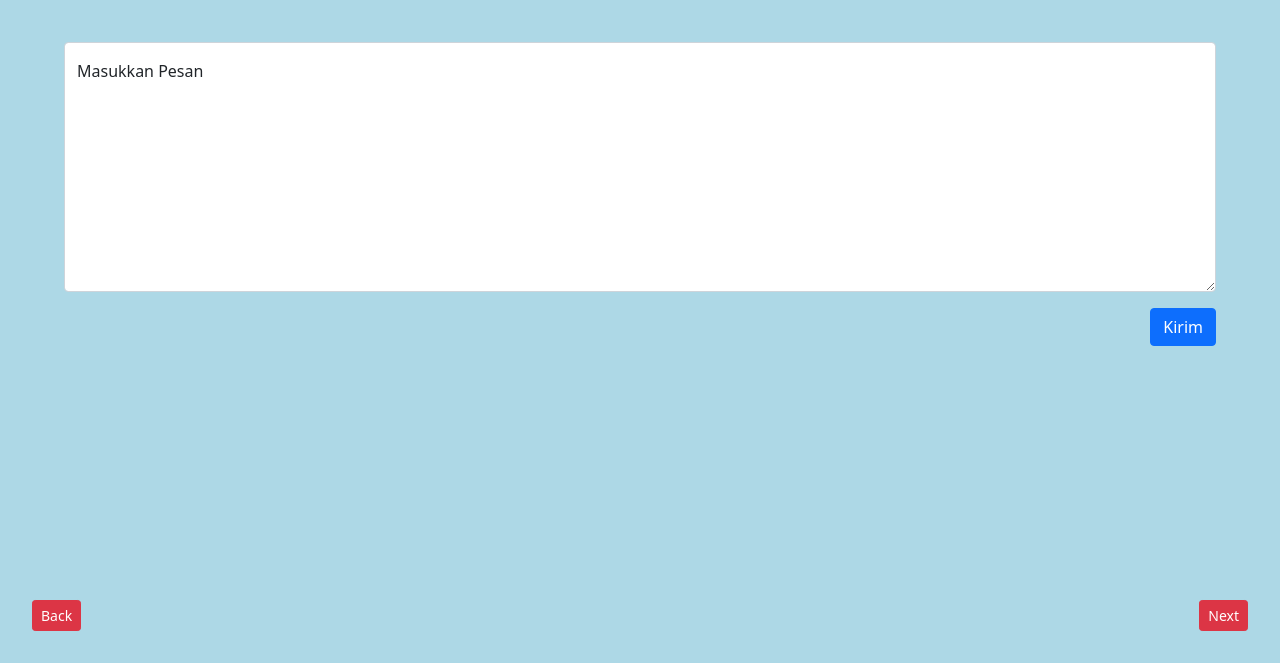
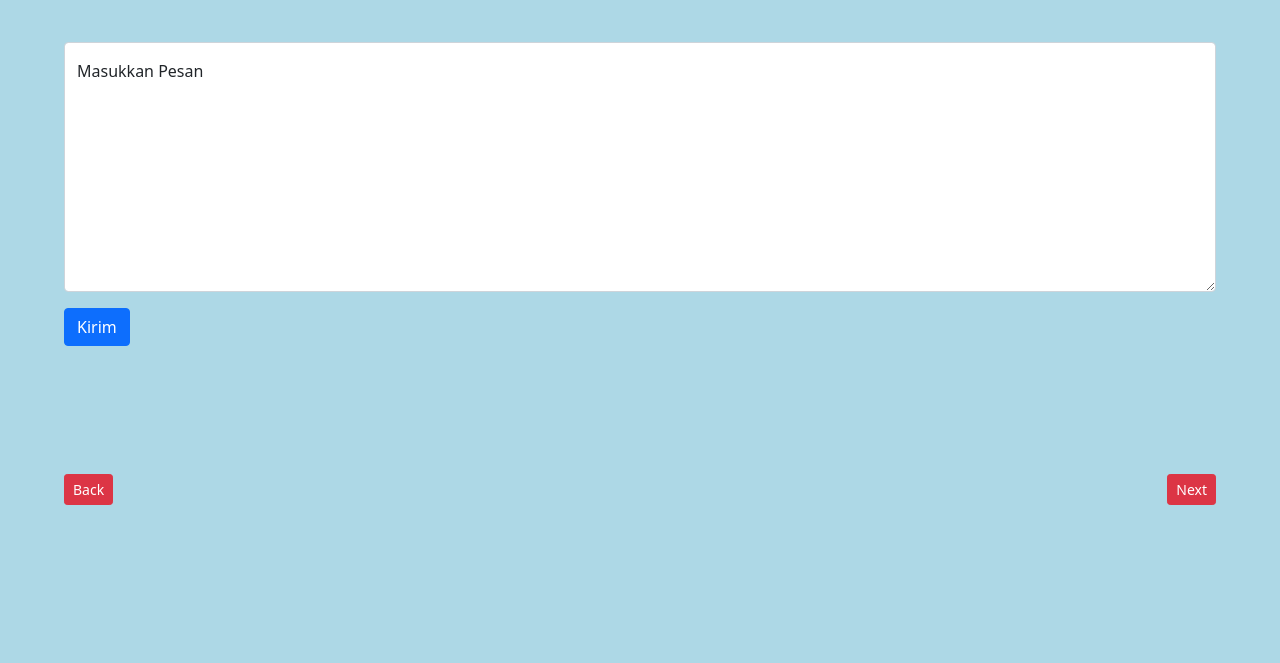
Before and after one commit to aditiyanurwahid/tugas-sesi7-array, a plain HTML site: page twitt.html in a window 1280 px wide. Shown: the part 137-800 px from the top of the page. Drawn offline with nearby package versions, Linux system fonts and the light colour scheme.

Commit message:
edit css

```diff
--- a/css/style.css
+++ b/css/style.css
@@ -1,10 +1,8 @@
 body {
   background-color: lightblue;
-  margin-right: 4rem;
-  margin-left: 4rem;
-  padding-top: 4rem;
-  margin-bottom: 5rem;
+  margin: 2rem;
+  padding: 2rem;
 }
 section {
-  padding-bottom: 2rem;
+  padding-bottom: 1rem;
 }
--- a/twitt.html
+++ b/twitt.html
@@ -14,10 +14,12 @@
     <div class="form-floating">
       <textarea class="form-control" placeholder="Leave a comment here" id="floatingTextarea2" style="height: 250px"></textarea>
       <label for="floatingTextarea2">Masukkan Pesan</label>
+      <button type="submit" class="btn btn-primary" style="margin-top: 1rem;">Kirim</button>
     </div>
-    <button type="submit" class="btn btn-primary" style="margin-top: 1rem; float: right;">Kirim</button>
-        <a class="btn btn-danger btn-sm position-absolute bottom-0 start-0" style="margin-bottom: 2rem; margin-left: 2rem;" href="index.html" role="button">Back</a>
-        <a class="btn btn-danger btn-sm position-absolute bottom-0 end-0" style="margin-bottom: 2rem; margin-right: 2rem;" href="registration.html" role="button">Next</a>
-  <script src="script.js"></script>
+    <div type="submit">
+      <a class="btn btn-danger btn-sm position" style="float: left; margin-bottom: 2rem; margin-left: 0rem; margin-top: 8rem;" href="index.html" role="button">Back</a>
+      <a class="btn btn-danger btn-sm position" style="float: right; margin-bottom: 2rem; margin-right: 0rem; margin-top: 8rem;" href="registration.html" role="button">Next</a>
+    </div>
+    <script src="script.js"></script>
   </body>
 </html>
```
Also changed, not shown: index.html (+3 -1 lines), registration.html (+3 -1 lines).
